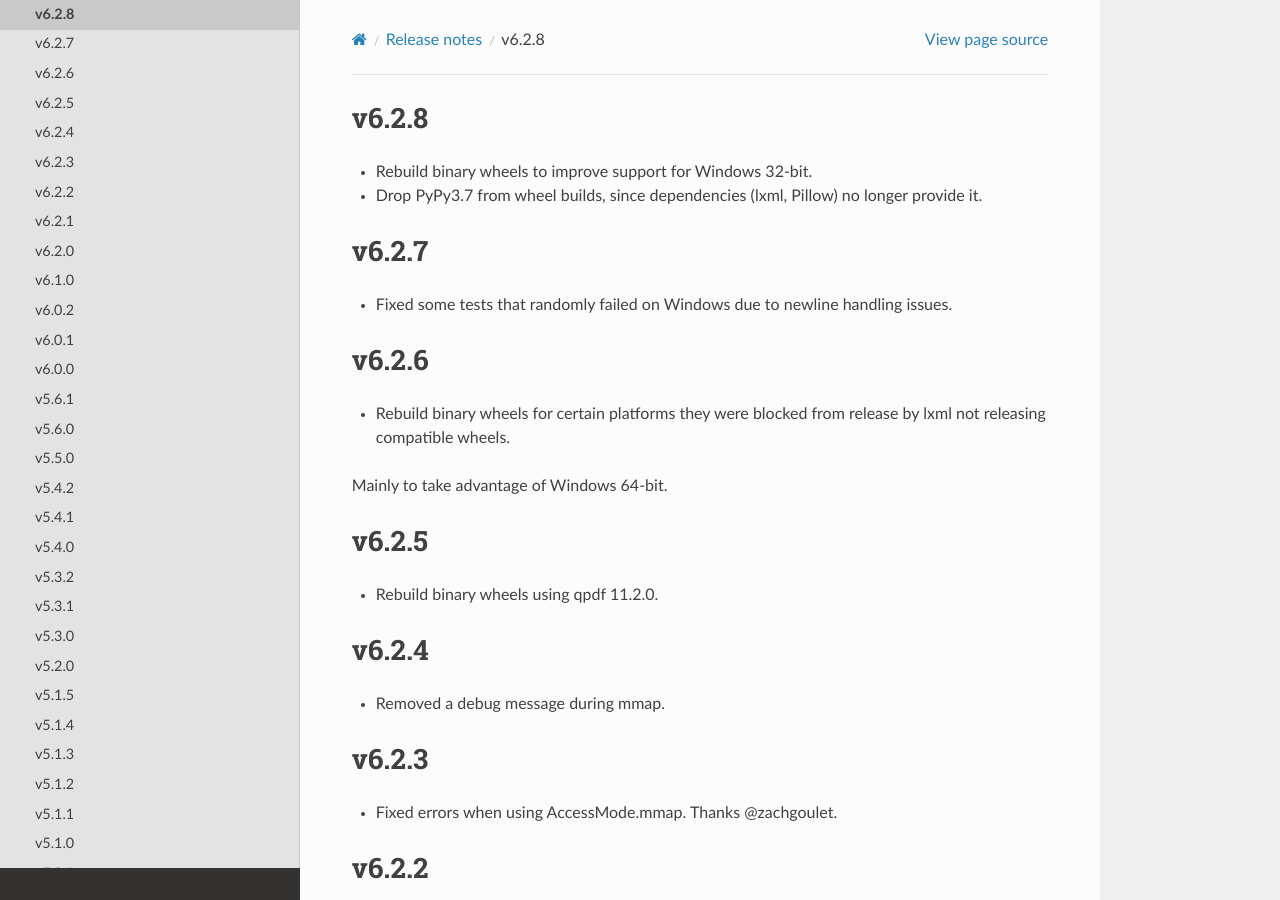
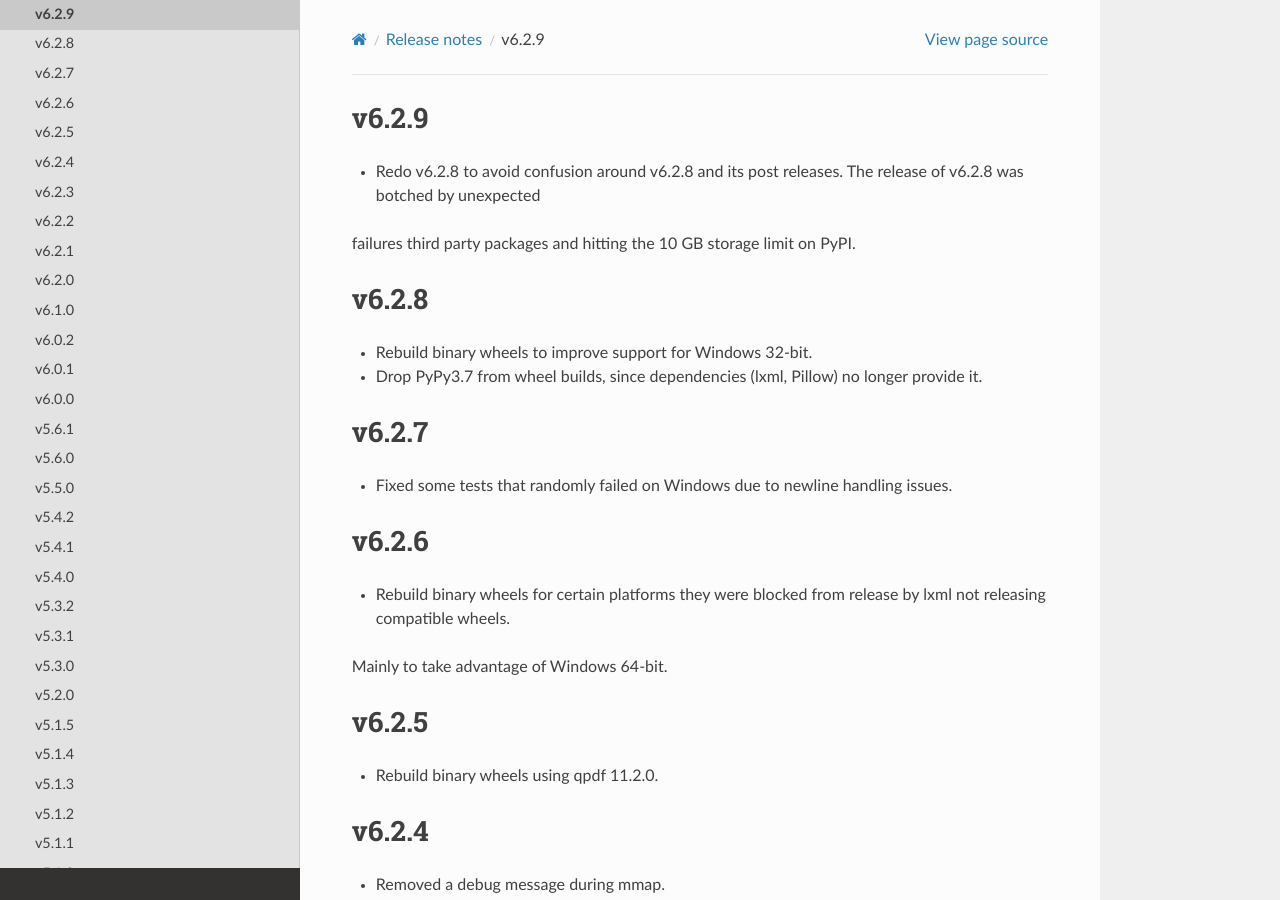
Before and after one commit to pikepdf/pikepdf, a Sphinx documentation site: the page built from docs/releasenotes/version6.rst, in a window 1280 px wide and 900 px high. Built offline with Sphinx 7.4.7 and the Read the Docs theme 2.0.0, drawn with Linux system fonts in a browser that asks for light colours; the version number could not be read and is left out.

Commit message:
v6.2.9 release notes

```diff
--- a/docs/releasenotes/version6.rst
+++ b/docs/releasenotes/version6.rst
@@ -1,3 +1,9 @@
+v6.2.9
+======
+
+- Redo v6.2.8 to avoid confusion around v6.2.8 and its post releases. The release of v6.2.8 was botched by unexpected
+failures third party packages and hitting the 10 GB storage limit on PyPI.
+
 v6.2.8
 ======
 
```
